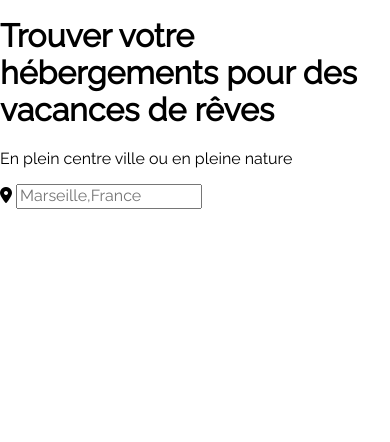
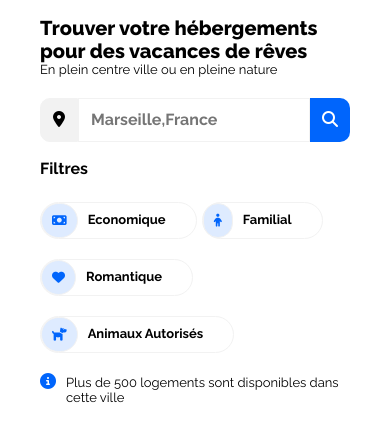
Before and after one commit to Helvlaska/Booki_Project, a plain HTML site: page index.html in a window 390 px wide. Shown: the part 146-588 px from the top of the page. Drawn offline with Linux system fonts and the light colour scheme.

Commit message:
Ajout menu + media queries menu

```diff
--- a/css/styles.css
+++ b/css/styles.css
@@ -1,7 +1,11 @@
 body {
 
+    margin: 0% 2% 0% 2%;
     font-family: 'Raleway';
+    font-size: 12px;
+    color: black;
     box-sizing: border-box;
+
 }
 
 /* -----------HEADER------------*/
@@ -16,16 +20,15 @@ header {
 img {
 
     height: 50px;
-    margin-left: 20px;
     margin-top: 30px;
+
 }
 
 nav ul {
 
     display: flex;
     list-style-type: none;
-    margin-top: 0px;
-    margin-bottom: 0px;
+    margin: 0px;
 
 }
 
@@ -36,28 +39,186 @@ nav li {
 
 }
 
-a {
-    padding-top: 50px;
-    padding-left: 20px;
-    padding-right: 20px;
+nav a {
+
+    padding: 50px 20px 0px 20px ;
     text-decoration: none;
     color: black;
 }
 
-a:visited {
+nav a:visited {
 
     border-top: 1px solid #0065fc;
 
 }
 
-a:hover, a:focus, a:active {
+nav a:hover, nav a:focus, nav a:active {
 
     border-top: 1px solid #0065fc;
     color: #0065fc;
 }
 
+/*-----------DIV MENU-----------*/
+
+h1 {
+
+    font-weight: 800;
+    font-size: large;
+    margin: 20px 0px 5px 0px;
+}
+
+p {
+
+    font-size: small;
+    margin: 5px 0px 15px 0px;
+
+}
+
+form {
+
+    margin: 20px 0px 5px 0px;
+
+}
+
+.search {
+
+    display: flex;
+}
+
+label {
+
+    border: 1px solid #F2F2F2;
+    background-color: #F2F2F2;
+    padding: 12px;
+    border-radius: 10px 0px 0px 10px ;
+    margin: 0px;
+}
+
+input[type="text"] {
+
+    font-weight: bold;
+    color: black;
+    border: 1px solid #F2F2F2;
+    padding: 12px;
+    margin: 0px;
+    outline: none;
+}
+
+.searchfirst {
+
+    font-family: "Raleway";
+    text-align: center;
+    background-color: #0065fc;
+    color: white;
+    padding: 12px;
+    border-radius: 0px 10px 10px 0px ;
+    border-width: 0px;
+    border-color: #0065fc;
+    margin: 0px;
+
+}
+
+.searchmedia {
+
+    text-align: center;
+    background-color: white;
+    color: white;
+    padding: 12px;
+    border-radius: 0px 10px 10px 0px ;
+    border-width: 0px;
+    border-color: white;
+    margin: 0px;
+    margin-block-start: 0px;
+
+}
+
+h2 {
+
+    font-size: medium;
+    font-weight: bold;
+
+}
+.filtres {
+
+    display: flex;
+    align-items: baseline;
+
+}
+
+.filtres ul {
+
+    display: flex;
+    padding-inline-start: 10px;
+    margin: 5px;
+
+}
+
+.filtres li {
+
+    display: flex;
+    text-align: center;
+    font-weight: bold;
+    font-size: small;
+    padding: 0px 20px 0px 0px;
+    margin: 10px;
+    border: 1px solid #F2F2F2;
+    border-radius: 20px;
+}
+
+.filtres li:hover {
+
+    padding: 0px 20px 0px 0px;
+    margin: 10px;
+    border-radius: 20px;
+    background-color: #deebff;
+}
+
+.filtres i {
+
+    background-color: #deebff;
+    color: #0065fc;
+    padding: 10px;
+    margin-right:20px;
+    border: 1px solid #F2F2F2;
+    border-radius: 20px;
+}
+
+.filtres a {
+
+    text-decoration: none;
+    color: black;
+    margin: 10px;
+
+}
+
+.info {
+
+    display: flex;
+    align-items: baseline;
+    margin: 10px 0px 10px 0px;
+    margin-block-start: 10px;
+
+}
+
+.info i {
+
+    color: #0065fc;
+}
+ .info p {
+
+    margin-left: 10px;
+ }
+
+ /* ---------  -------*/
 
 @media screen and (max-width:768px) {
+
+    body {
+
+        font-size: 16px;
+        margin: 30px 20px 0px 20px;
+    }
+/*------HEADER------*/
 
     header {
 
@@ -68,9 +229,7 @@ a:hover, a:focus, a:active {
 
     img {
 
-        margin-bottom: 30px;
-        margin-top: 30px;
-        margin-left: 45px;
+        margin: 0px 0px 20px 45px;
 
     }
 
@@ -110,7 +269,77 @@ a:hover, a:focus, a:active {
         color: #0065fc;
     }
 
+    .menu {
+
+        flex-direction: column;
+        margin: 30px 20px 10px 20px ;
+    }
+
+/*--------DIV MENU--------*/
+    h1 {
+
+        font-size: 20px;
+        margin: 0px;
+    }
+
+    p {
+
+        margin: 0px;
+
+    }
+
+    input[type="text"] {
+
+        width: 80%;
+    }
+
+    .searchmedia {
+
+        text-align: center;
+        background-color: #0065fc;
+        color: white;
+        padding: 12px;
+        border-radius: 0px 10px 10px 0px ;
+        border-width: 0px;
+        border-color: #0065fc;
+        margin: 0px;
+        margin-block-start: 0px;
+
+    }
+
+    .searchfirst {
+
+       display: none;
+
+    }
+
+    .filtres {
+
+        flex-direction: column;
+        margin-left: 0px;
+    }
+
+    .filtres ul {
+
+        flex-wrap: wrap;
+        margin: 0px;
+        padding-inline-start: 0px;
+
+    }
+
+    .filtres li {
+
+        margin: 10px 5px 10px 0px;
+    }
+
+    .filtres i {
+
+        margin: 0px;
+    }
+
+    .info {
+
+        margin: 10px 0px 10px 0px
+    }
 
 }
-
-/* ----------HEADER------------*/
--- a/index.html
+++ b/index.html
@@ -9,10 +9,12 @@
         <meta name="viewport" content="width=device-width, initial-scale=1.0">
         <link rel="stylesheet" href="css/normalize.css"/>
         <link rel="preconnect" href="https://fonts.googleapis.com"/>
-        <link rel="preconnect" href="https://fonts.gstatic.com" crossorigin/>
-        <link href="https://fonts.googleapis.com/css2?family=Raleway&display=swap" rel="stylesheet"/>
-        <script src="https://kit.fontawesome.com/a9ce409fee.js" crossorigin="anonymous"></script>
+        <link rel="preconnect" href="https://fonts.gstatic.com" crossorigin>
+        <link href="https://fonts.googleapis.com/css2?family=Raleway:wght@400;600;700;800&display=swap" rel="stylesheet">
         <link rel="stylesheet" href="css/styles.css"/>
+        <script src="https://kit.fontawesome.com/a9ce409fee.js" crossorigin="anonymous" defer></script>
+
+
     </head>
 
     <body>
@@ -27,18 +29,31 @@
                 </ul>
             </nav>
         </header>
-        <section>
+        <div class="menu">
             <h1>Trouver votre hébergements pour des vacances de rêves</h1>
             <p>En plein centre ville ou en pleine nature</p>
-                <form method="post" action="page.php">
+            <form method="post" action="page.php">
+                <div class="search">
+                    <label for="iconloca"><i class="fas fa-map-marker-alt"></i></label>
+                    <input type="text" name="localisation" placeholder="Marseille,France"/>
+                    <button type="submit" class="searchfirst">Rechercher</button>
+                    <button type="submit" class="searchmedia"><i class="fas fa-search"></i></button>
+                </div>
+            </form>
+            <div class="filtres">
+                <h2>Filtres</h2>
+                <ul class="icon">
+                    <li><i class="fa li fas fa-money-bill"></i><a href="#">Economique</a></li>
+                    <li><i class="fa li fa-solid fa-child"></i><a href="#">Familial</a></li>
+                    <li><i class="fa li fa-solid fa-heart"></i><a href="#">Romantique</a></li>
+                    <li><i class="fa li fa-solid fa-dog"></i><a href="#">Animaux Autorisés</a></li>
+                </ul>
+            </div>
+            <div class="info">
+                <i class="fas fa-info-circle"></i>
+                <p>Plus de 500 logements sont disponibles dans cette ville</p>
+            </div>
+        </div>
 
-                    <p>
-                    <i class="fa-solid fa-location-dot"></i>
-                    <label for="localisation"></label>
-                    <input type="text" name="localisation" placeholder="Marseille,France"/>
-                    </p>
-
-                </form>
-        </section>
    </body>
 </html>
```
